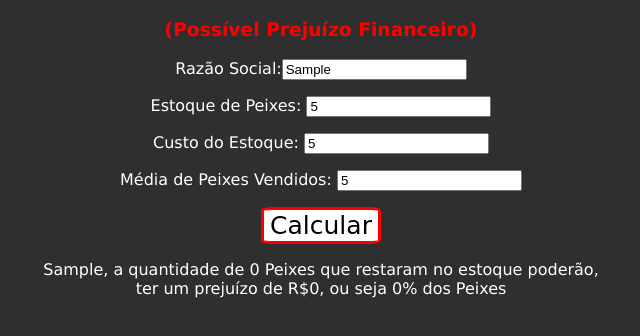
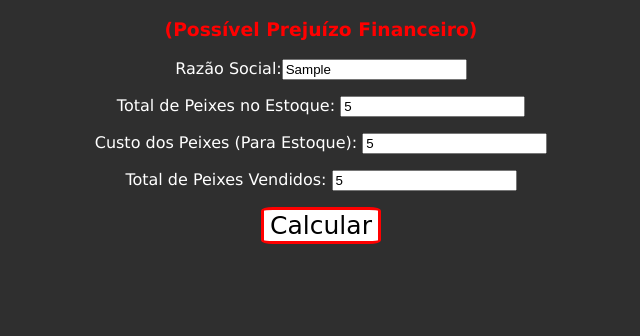
Before and after one commit to TechFish-monitoramento-de-temp-umi/TechFish, a plain HTML site: page HTML/Simulador_Financeiro/html/index.html in a window 1280 px wide. Both pictures are taken after typing "Sample", "5", "5", "5" into the empty fields and a click on the button "Calcular". Shown: the part 62-398 px from the top of the page, without its empty margins (319-959 px from the left). Drawn offline with Linux system fonts and the light colour scheme.

Commit message:
Atualizei com If(s) e comentei o código

```diff
--- a/HTML/Simulador_Financeiro/html/index.html
+++ b/HTML/Simulador_Financeiro/html/index.html
@@ -14,9 +14,9 @@
         <h1>Simulador Financeiro</h1>
         <h3>(Possível Prejuízo Financeiro)</h3>
         <p>Razão Social:<input id="input_Razao_Social" type="text"></p>
-        <p>Estoque de Peixes: <input id="input_estoque" type="number"></p>
-        <p>Custo do Estoque: <input id="input_valor_peixe" type="number"></p>
-        <p>Média de Peixes Vendidos: <input id="input_peixe_vendido" type="number"></p>
+        <p>Total de Peixes no Estoque: <input id="input_estoque" type="number"></p>
+        <p>Custo dos Peixes (Para Estoque): <input id="input_valor_peixe" type="number"></p>
+        <p>Total de Peixes Vendidos: <input id="input_peixe_vendido" type="number"></p>
 
         <button onclick="Calcular()">Calcular</button>
         <p id="p_retorno"></p>
@@ -27,18 +27,32 @@
 
 <script>
     function Calcular() {
-        //Dados Recebidos pelos Inputs
+        //Dados Recebidos pelos Inputs sendo colocado em variáveis
         var Razao_Social = input_Razao_Social.value;
         var Estoque = Number(input_estoque.value);
         var Valor_Peixe = Number(input_valor_peixe.value);
         var Peixe_Vendido = Number(input_peixe_vendido.value);
 
+        // Cálculos para verificar se poderá haver prejuízos
         var qtdPeixes = Estoque - Peixe_Vendido;
         var Valor_Prejuizo = qtdPeixes * Valor_Peixe;
         var Porcent_Peixes = qtdPeixes * (100 / Estoque);
 
+        // Apresentando ao cliente a mensagem caso tenha peixes que não foram vendidos.
+        if (qtdPeixes > 0){
         p_retorno.innerHTML = `${Razao_Social}, a quantidade de ${qtdPeixes} Peixes que restaram no estoque poderão,<br>
         ter um prejuízo de R$${Valor_Prejuizo}, ou seja ${Porcent_Peixes}% dos
         Peixes`;
+        }
+
+        // Apresentando que não haverá lógica pois foi vendido a mais do que tem no estoque.
+        if (qtdPeixes < 0) {
+            alert('Foi digitado que os peixes vendidos é mais do que há no estoque! Por Favor digite uma quantidade lógica.')
+        }
+
+        // Apresentando que não haverá prejuízos, porque todos os peixes foram vendidos.
+        if (qtdPeixes == 0){
+            alert('Não haverá prejuízos, porque foram vendidos todos os peixes!')
+        }
     }
 </script>
```
